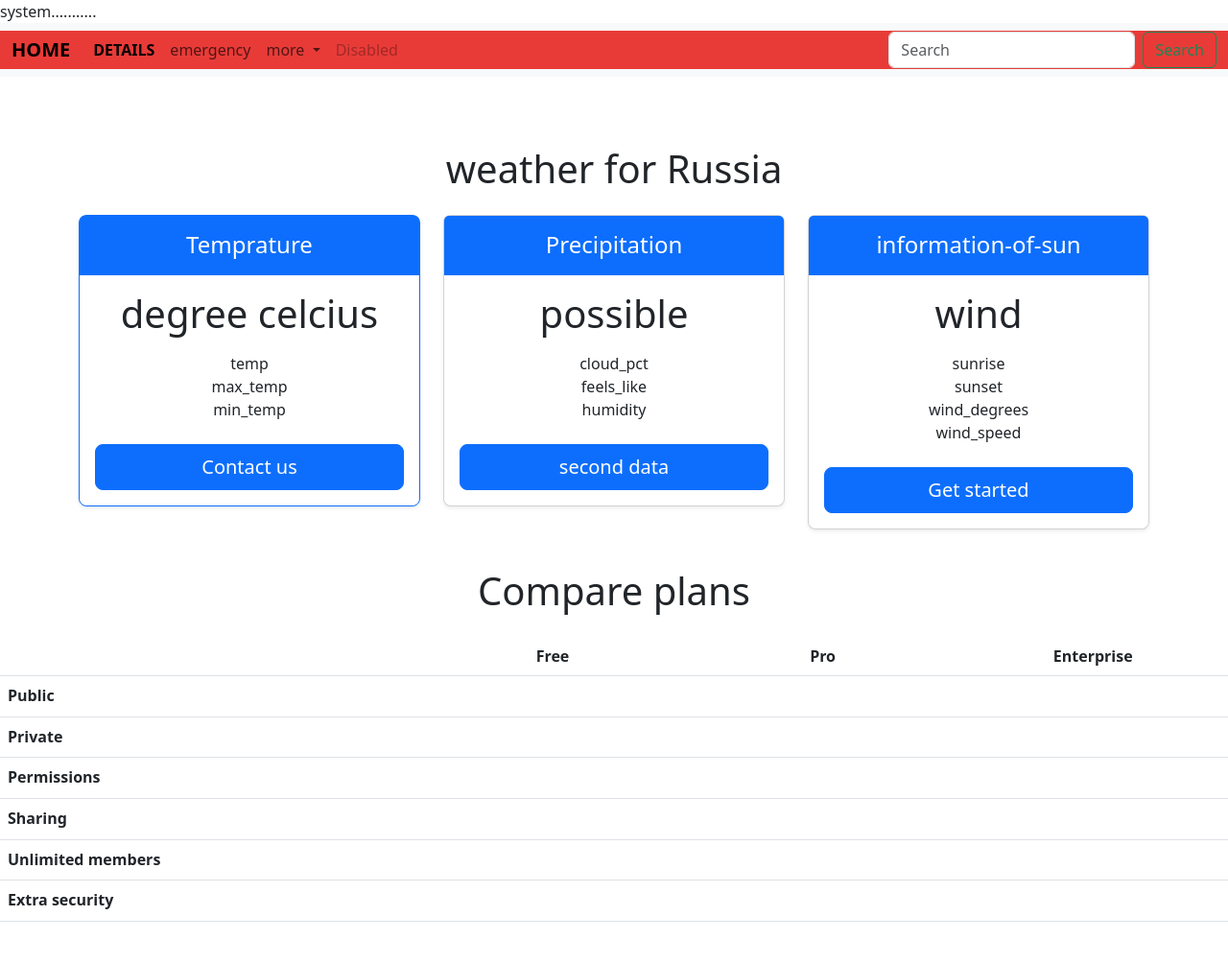
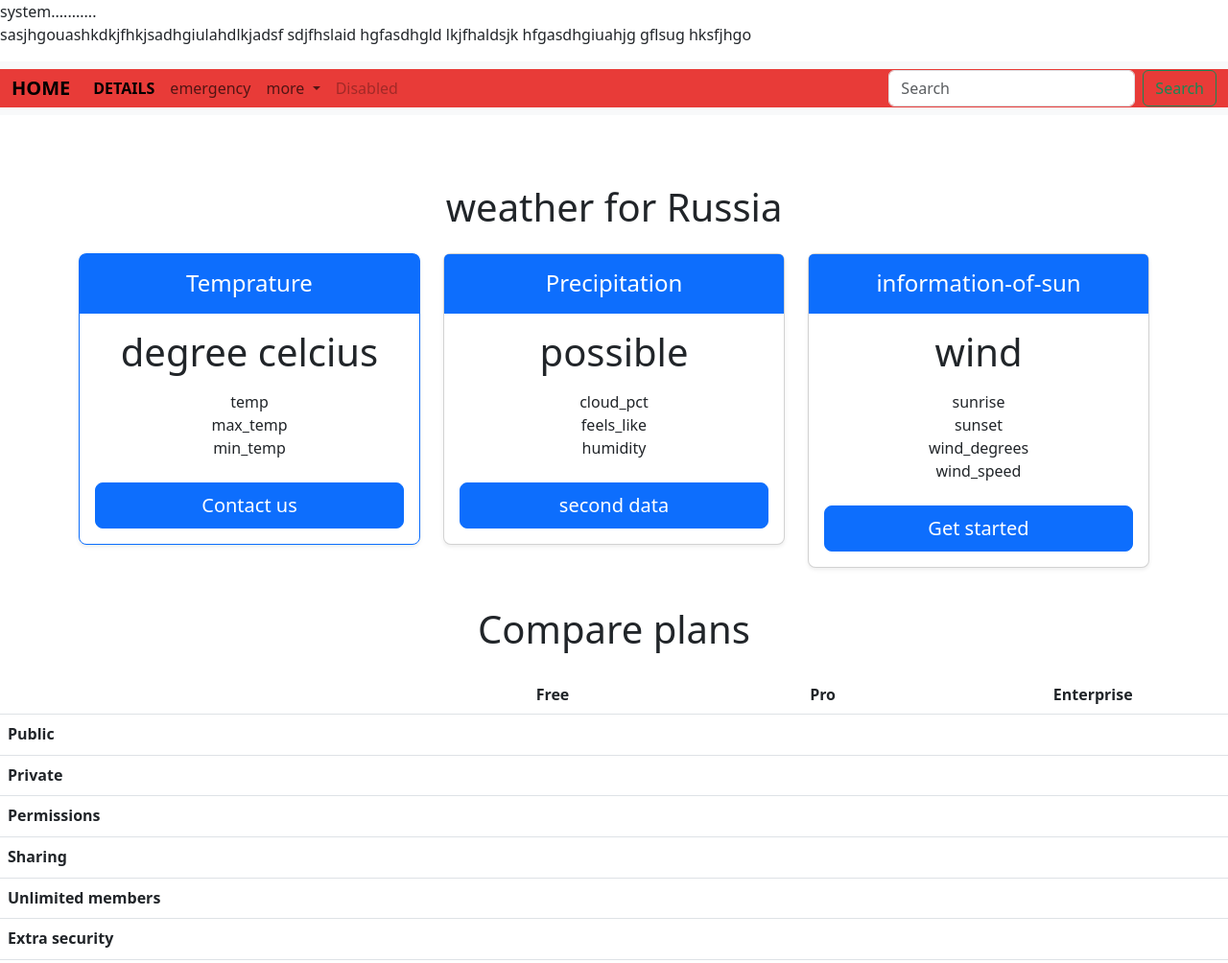
Before and after one commit to Logic107/weather, a plain HTML site: page index.html in a window 1280 px wide. Shown: the whole page at 96% size. Before the commit the page ends 977 px from the top, so only its background shows below. Drawn offline with nearby package versions, Linux system fonts and the light colour scheme; no server answers.

Commit message:
Update index.html

```diff
--- a/index.html
+++ b/index.html
@@ -12,6 +12,11 @@
   </head>
   <body>
     system...........
+    <div>
+      <p>
+        sasjhgouashkdkjfhkjsadhgiulahdlkjadsf sdjfhslaid hgfasdhgld lkjfhaldsjk hfgasdhgiuahjg gflsug hksfjhgo
+      </p>
+    </div>
     <nav class="navbar navbar-expand-lg bg-body-tertiary">
       <div class="container-fluid" style="background-color: rgb(232, 59, 56)">
         <a
```
